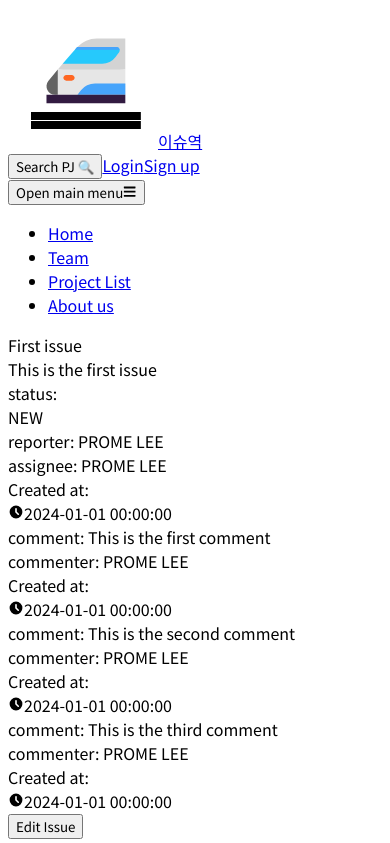
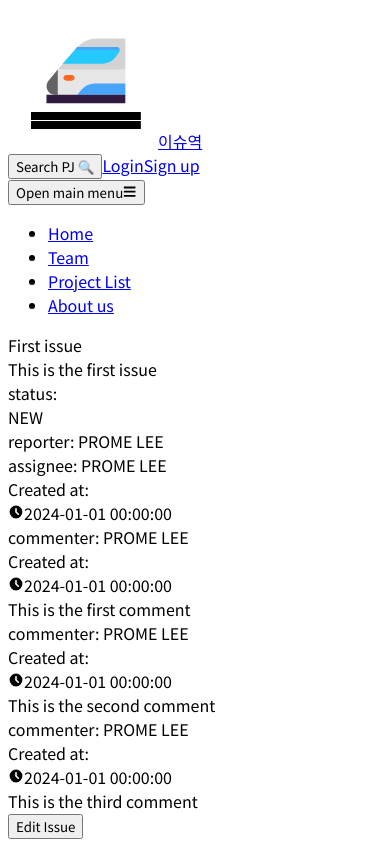
Before and after one commit to PROMLEE/Issue-Station, a React (Create React App) app: page /issue/1 in a window 390 px wide. Shown: the top 843 px of the page. Built offline with nearby package versions, Linux system fonts and the light colour scheme.

Commit message:
feat: Update project and issue pages layout
- Adjusted the layout of the Project and Issue pages to improve responsiveness and readability.
- Added missing styles for mobile devices.
- Fixed alignment issues in the Project and Issue cards.

Fixes #123

```diff
--- a/src/Components/ProjectCard.jsx
+++ b/src/Components/ProjectCard.jsx
@@ -4,7 +4,7 @@ import { Date } from "./Date";
 
 export function ProjectCard({ project }) {
   return (
-    <Card className="min-w-[20rem] m-5 flex-grow">
+    <Card className="md:min-w-[20rem] m-5 flex-grow">
       <div className="flex justify-end px-4 pt-4">
         <Dropdown inline label="">
           <DropdownItem>
--- a/src/Layout/IssueCreate.jsx
+++ b/src/Layout/IssueCreate.jsx
@@ -29,7 +29,7 @@ export function IssueCreate({ edit = false }) {
   }
   return (
     <>
-      <Button onClick={() => setOpenModal(true)}>
+      <Button onClick={() => setOpenModal(true)} className="h-10">
         {edit ? "Edit Issue" : "Create Issue"}
       </Button>
       <Modal show={openModal} size="md" onClose={onCloseModal} popup>
--- a/src/Page/Issue.jsx
+++ b/src/Page/Issue.jsx
@@ -6,7 +6,7 @@ import { IssueCreate } from "../Layout/IssueCreate";
 export const Issue = () => {
   // const params = useParams();
   return (
-    <div className="flex flex-col gap-1">
+    <div className="flex flex-col gap-2 md:w-2/3 mx-auto">
       {/* <div>Issue{params.id}</div> */}
       <div className="font-bold text-2xl">{issue.name}</div>
       <div className="text-slate-500">{issue.description}</div>
@@ -20,12 +20,12 @@ export const Issue = () => {
       {issue.comments.map((comment) => {
         return (
           <div
-            className="border-2 border-slate-200 my-2 p-2 rounded-md"
+            className="border-t-2  border-slate-200 p-2 flex flex-col gap-2"
             key={comment.commentid}
           >
-            <div>comment: {comment.comment}</div>
             <div>commenter: {comment.commenter}</div>
             <Date date={comment.initdate} />
+            <div className="text-slate-500">{comment.comment}</div>
           </div>
         );
       })}
--- a/src/Page/Project.jsx
+++ b/src/Page/Project.jsx
@@ -10,11 +10,12 @@ import { IssueCreate } from "../Layout/IssueCreate";
 export const Project = () => {
   // const params = useParams();
   return (
-    <>
+    <div className="md:w-2/3 md:mx-auto">
+      <div className="flex flex-col md:flex-row md:justify-between gap-2">
+        {/* <div>Project{params.id}</div> */}
         <div className="flex flex-col gap-2">
-        {/* <div>Project{params.id}</div> */}
-        <div className="text-xl font-bold">제목: {detail.title}</div>
-        <div className="font-bold">설명: {detail.description}</div>
+          <div className="text-3xl font-bold">{detail.title}</div>
+          <div className="font-bold">{detail.description}</div>
           <Date date={detail.initdate} />
           <div>{detail.isprisvate ? "private" : "public"} Project</div>
           {detail.participants.map((member) => {
@@ -24,6 +25,7 @@ export const Project = () => {
               </div>
             );
           })}
+        </div>
         <IssueCreate />
       </div>
       <div
@@ -53,6 +55,6 @@ export const Project = () => {
           return <IssueCard issue={issue} key={issue.issuesid} />;
         })}
       </div>
-    </>
+    </div>
   );
 };
```
Lines whose indentation alone changed are shown as unchanged.
